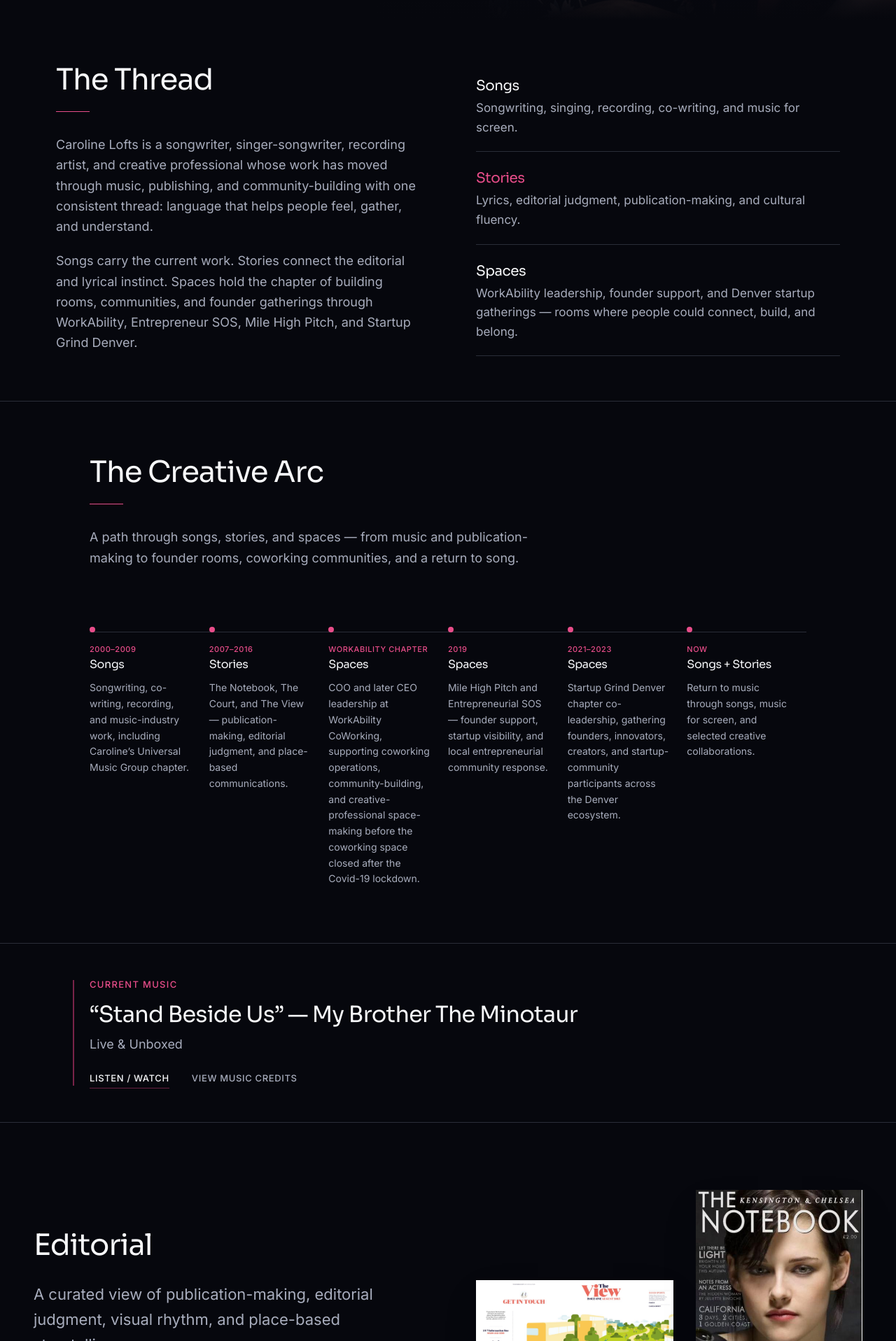
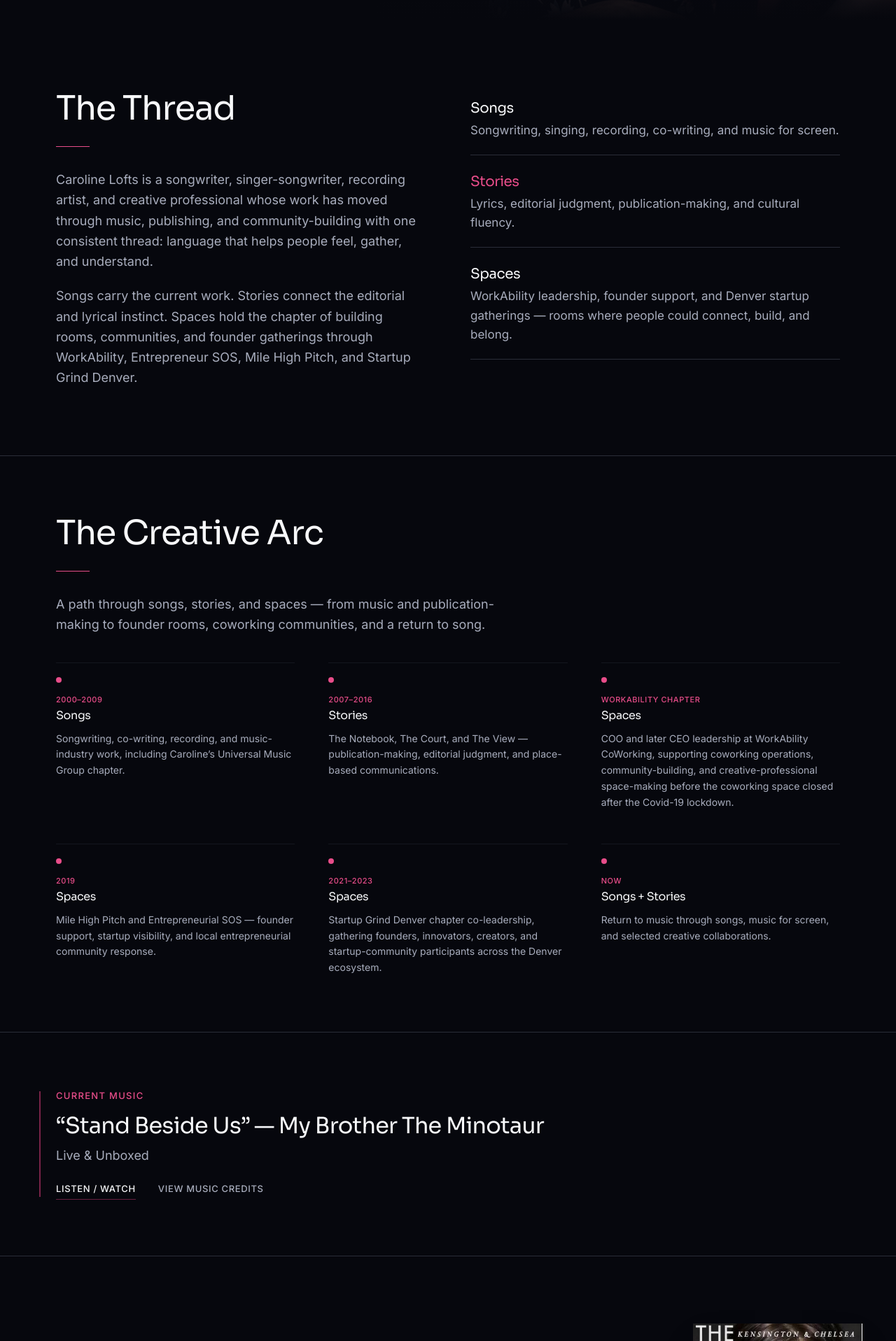
Before and after one commit to workfolios/lofts, a React (Vite) app: page / in a window 1280 px wide. Shown: the part 723-2640 px from the top of the page at 70% size. Built offline with nearby package versions, Linux system fonts and the light colour scheme.

Commit message:
Add files via upload
Update pages: Enforced responsive visual rhythm and spacing scale

```diff
--- a/src/pages/Contact.tsx
+++ b/src/pages/Contact.tsx
@@ -29,7 +29,7 @@ export default function Contact() {
 
   return (
     <div className="flex-1 flex flex-col w-full bg-noir">
-      <section className="w-full pt-8 pb-8 lg:pt-12 lg:pb-10 px-6 lg:px-12 border-b border-graphite scroll-mt-32">
+      <section className="w-full pt-16 pb-12 md:pt-20 md:pb-16 lg:pt-24 lg:pb-20 px-6 md:px-8 lg:px-12 border-b border-graphite scroll-mt-32">
         <div className="max-w-7xl mx-auto flex flex-col">
           <h1 className="text-[clamp(34px,3.4vw,52px)] font-display font-semibold text-clean-white leading-[0.9] tracking-tighter mb-4">Connect</h1>
           <div className="w-12 h-[2px] bg-accent mb-6"></div>
@@ -39,12 +39,12 @@ export default function Contact() {
         </div>
       </section>
 
-      <section className="w-full py-8 lg:py-10 px-6 lg:px-12 bg-noir">
-        <div className="max-w-7xl mx-auto grid grid-cols-1 lg:grid-cols-2 gap-8 lg:gap-12">
+      <section className="w-full py-12 md:py-16 lg:py-20 px-6 md:px-8 lg:px-12 bg-noir">
+        <div className="max-w-7xl mx-auto grid grid-cols-1 lg:grid-cols-2 gap-8 md:gap-12 lg:gap-16">
 
           <div id="media-inquiries" className="flex flex-col gap-5 scroll-mt-32">
             <div className="flex flex-col gap-3">
-              <h2 className="text-[24px] md:text-[28px] font-display text-clean-white leading-[1] tracking-tight">Media Inquiries</h2>
+              <h2 className="text-2xl md:text-3xl lg:text-4xl font-display text-clean-white leading-tight tracking-tight">Media Inquiries</h2>
               <div className="w-12 h-px bg-accent"></div>
               <p className="text-[16px] md:text-[18px] text-silver leading-relaxed">
                 For press, interviews, features, music/media questions, and profile requests.
@@ -63,7 +63,7 @@ export default function Contact() {
 
           <div id="collaboration" className="flex flex-col gap-5 scroll-mt-32">
             <div className="flex flex-col gap-3">
-              <h2 className="text-[24px] md:text-[28px] font-display text-clean-white leading-[1] tracking-tight">Creative Collaboration</h2>
+              <h2 className="text-2xl md:text-3xl lg:text-4xl font-display text-clean-white leading-tight tracking-tight">Creative Collaboration</h2>
               <div className="w-12 h-px bg-graphite"></div>
               <p className="text-[16px] md:text-[18px] text-silver leading-relaxed">
                 For songwriting, co-writing, music-for-screen, and selected creative projects.
--- a/src/pages/Home.tsx
+++ b/src/pages/Home.tsx
@@ -56,10 +56,10 @@ export default function Home() {
       </section>
 
       {/* The Thread & Explanatory Rows */}
-      <section id="thread" className="w-full bg-noir py-12 lg:py-16 px-6 lg:px-12 scroll-mt-32">
-        <div className="max-w-[1120px] mx-auto grid grid-cols-1 lg:grid-cols-2 gap-12 lg:gap-20 items-start">
+      <section id="thread" className="w-full bg-noir py-12 md:py-16 lg:py-24 px-6 md:px-8 lg:px-12 scroll-mt-32">
+        <div className="max-w-[1120px] mx-auto grid grid-cols-1 lg:grid-cols-2 gap-8 md:gap-12 lg:gap-16 items-start">
           <div className="flex flex-col gap-6">
-            <h2 className="text-[32px] md:text-[42px] font-display text-clean-white leading-[1] tracking-tight">The Thread</h2>
+            <h2 className="text-3xl md:text-4xl lg:text-5xl font-display text-clean-white leading-tight tracking-tight">The Thread</h2>
             <div className="w-12 h-[1px] bg-accent mb-2"></div>
             <div className="flex flex-col gap-5">
               <p className="text-[16px] md:text-[18px] text-silver leading-relaxed">
@@ -95,22 +95,21 @@ export default function Home() {
       </section>
 
       {/* The Creative Arc */}
-      <section id="creative-arc" className="w-full bg-noir py-12 lg:py-20 border-t border-graphite scroll-mt-32">
-        <div className="max-w-[1120px] mx-auto px-6 lg:px-12 flex flex-col gap-12 lg:gap-20">
+      <section id="creative-arc" className="w-full bg-noir py-12 md:py-16 lg:py-20 px-6 md:px-8 lg:px-12 border-t border-graphite scroll-mt-32">
+        <div className="max-w-[1120px] mx-auto flex flex-col gap-8 lg:gap-10">
           <div className="flex flex-col gap-6 max-w-2xl">
-            <h2 className="text-[32px] md:text-[42px] font-display text-clean-white leading-[1] tracking-tight">The Creative Arc</h2>
+            <h2 className="text-3xl md:text-4xl lg:text-5xl font-display text-clean-white leading-tight tracking-tight">The Creative Arc</h2>
             <div className="w-12 h-[1px] bg-accent mb-2"></div>
             <p className="text-[16px] md:text-[18px] text-silver leading-relaxed">
               A path through songs, stories, and spaces — from music and publication-making to founder rooms, coworking communities, and a return to song.
             </p>
           </div>
 
-          <div className="flex flex-col lg:flex-row gap-0 relative">
-            {/* Desktop timeline line */}
-            <div className="hidden lg:block absolute top-[11px] left-0 right-0 h-[1px] bg-graphite z-0"></div>
-            {/* Mobile timeline line */}
-            <div className="lg:hidden absolute top-2 bottom-2 left-[3.5px] w-[1px] bg-graphite z-0"></div>
+          <div className="relative">
+            {/* Mobile vertical line - only visible under md */}
+            <div className="md:hidden absolute top-2 bottom-2 left-[11.5px] w-[1px] bg-graphite z-0"></div>
 
+            <div className="grid grid-cols-1 md:grid-cols-2 lg:grid-cols-3 gap-y-8 md:gap-y-10 lg:gap-y-12 md:gap-x-10 lg:gap-x-12">
               {[
                 { date: '2000–2009', title: 'Songs', desc: 'Songwriting, co-writing, recording, and music-industry work, including Caroline’s Universal Music Group chapter.' },
                 { date: '2007–2016', title: 'Stories', desc: 'The Notebook, The Court, and The View — publication-making, editorial judgment, and place-based communications.' },
@@ -119,8 +118,8 @@ export default function Home() {
                 { date: '2021–2023', title: 'Spaces', desc: 'Startup Grind Denver chapter co-leadership, gathering founders, innovators, creators, and startup-community participants across the Denver ecosystem.' },
                 { date: 'Now', title: 'Songs + Stories', desc: 'Return to music through songs, music for screen, and selected creative collaborations.' }
               ].map((node, i) => (
-              <div key={i} className="flex gap-6 lg:gap-4 lg:flex-col relative z-10 lg:w-[16.666%] pb-10 lg:pb-0 pr-4 lg:pr-6">
-                <div className="w-[8px] h-[8px] rounded-full bg-accent shrink-0 mt-[6px] lg:mt-1 relative z-10"></div>
+                <div key={i} className="flex gap-6 md:flex-col md:gap-0 relative z-10 pl-2 md:pl-0 md:border-t md:border-graphite/40 md:pt-5 pb-4 md:pb-0">
+                  <div className="w-[8px] h-[8px] rounded-full bg-accent shrink-0 mt-[6px] md:mt-0 md:mb-4 relative z-10"></div>
                   <div className="flex flex-col gap-3">
                     <div className="flex flex-col gap-1">
                       <span className="text-accent text-[11px] uppercase tracking-wider font-medium">{node.date}</span>
@@ -134,11 +133,12 @@ export default function Home() {
               ))}
             </div>
           </div>
+        </div>
       </section>
 
       {/* Feature Section */}
-      <section id="current-music" className="w-full bg-noir py-10 lg:py-12 border-y border-graphite scroll-mt-32">
-        <div className="max-w-[1120px] mx-auto px-6 lg:px-12 flex flex-col md:flex-row items-center justify-between gap-8">
+      <section id="current-music" className="w-full bg-noir py-12 md:py-16 lg:py-20 px-6 md:px-8 lg:px-12 border-y border-graphite scroll-mt-32">
+        <div className="max-w-[1120px] mx-auto flex flex-col md:flex-row items-center justify-between gap-8">
           <div className="flex flex-col items-center md:items-start text-center md:text-left w-full relative">
             <div className="hidden md:block absolute left-[-24px] top-1 bottom-1 w-[2px] bg-[#A92F62]/70"></div>
             <p className="text-accent text-[12px] md:text-[13px] tracking-widest uppercase font-medium mb-3">Current Music</p>
@@ -159,11 +159,11 @@ export default function Home() {
       </section>
 
       {/* Editorial Preview */}
-      <section id="editorial-preview" className="w-full bg-noir py-12 lg:py-20 scroll-mt-32">
-        <div className="max-w-7xl mx-auto px-6 lg:px-12 grid grid-cols-1 lg:grid-cols-2 gap-12 lg:gap-20 items-center">
+      <section id="editorial-preview" className="w-full bg-noir py-12 md:py-16 lg:py-20 px-6 md:px-8 lg:px-12 scroll-mt-32">
+        <div className="max-w-7xl mx-auto grid grid-cols-1 lg:grid-cols-2 gap-8 md:gap-12 lg:gap-16 items-center">
           <div className="flex flex-col items-start">
-            <h2 className="text-[32px] md:text-[42px] font-display text-clean-white leading-[1] tracking-tight mb-8">Editorial</h2>
-            <p className="text-[19px] md:text-[22px] text-silver max-w-xl mb-12 leading-relaxed">
+            <h2 className="text-3xl md:text-4xl lg:text-5xl font-display text-clean-white leading-tight tracking-tight mb-5">Editorial</h2>
+            <p className="text-[19px] md:text-[22px] text-silver max-w-xl mb-8 leading-relaxed">
               A curated view of publication-making, editorial judgment, visual rhythm, and place-based storytelling.
             </p>
             <Link to="/editorial" className="text-accent text-[13px] tracking-wider uppercase hover:text-clean-white transition-colors inline-flex items-center gap-4 focus:outline-none focus-visible:outline-none">
```
Also changed, not shown: src/pages/Editorial.tsx (+20 -20 lines), src/pages/Music.tsx (+7 -7 lines). Lines whose indentation alone changed are shown as unchanged.
